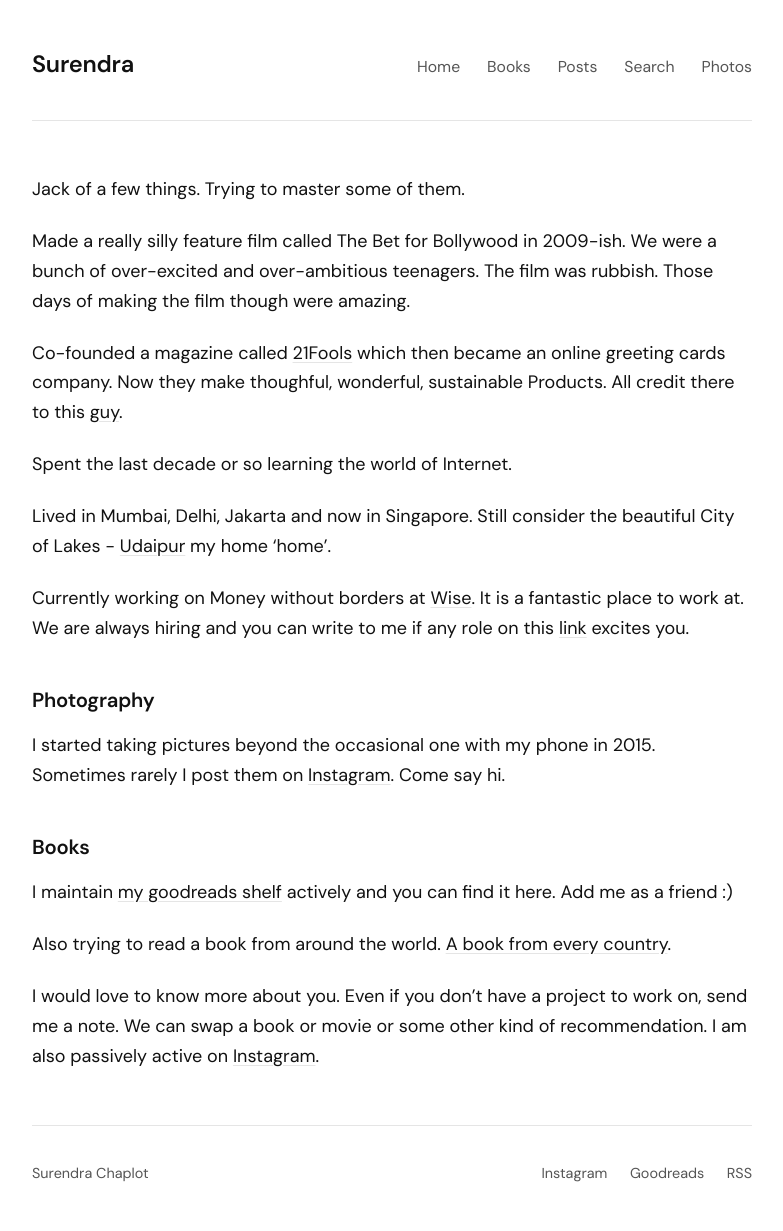
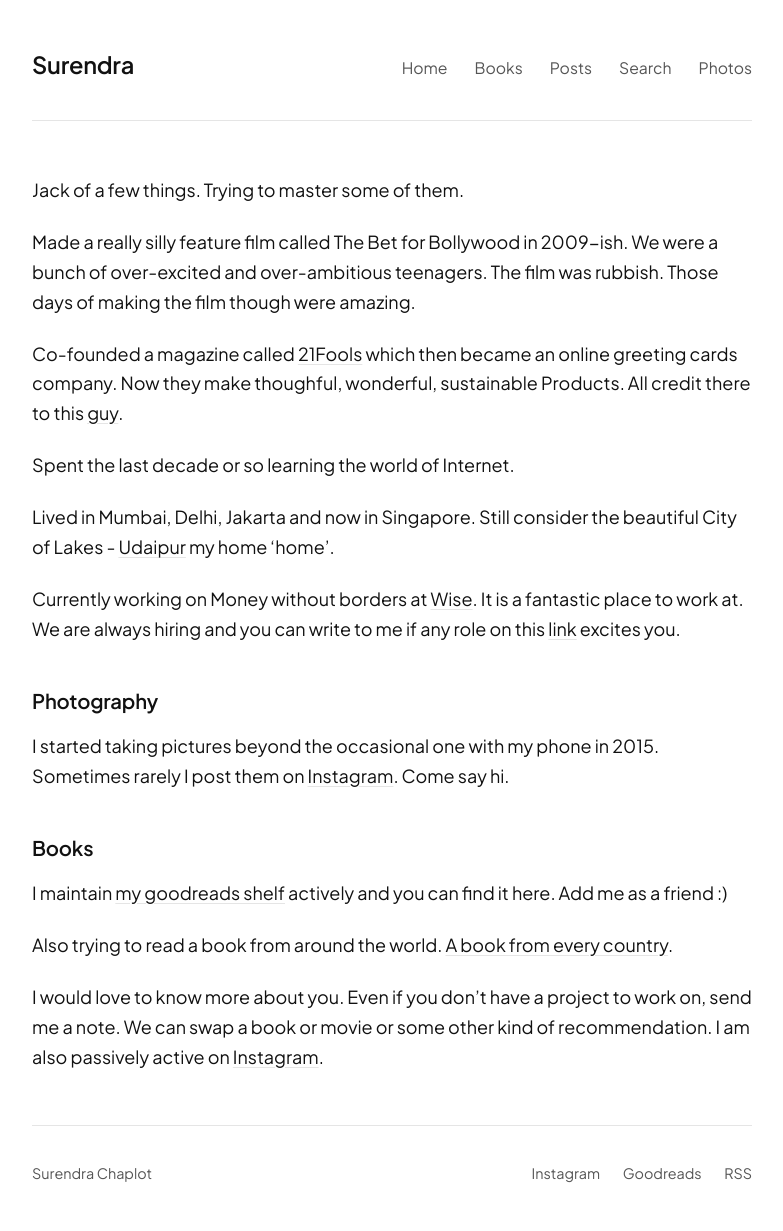
Before and after one commit to surendrachaplot/surendrachaplot, a Jekyll site: the page built from index.md, in a window 1280 px wide. Shown: the whole page, without its empty margins (248-1031 px from the left). Built offline with Jekyll 4.4.1, drawn with Linux system fonts in a browser that asks for light colours.

Commit message:
Revert font back to Plus Jakarta Sans

```diff
--- a/_layouts/default.html
+++ b/_layouts/default.html
@@ -7,7 +7,7 @@
   <meta name="description" content="{% if page.description %}{{ page.description }}{% else %}{{ site.description }}{% endif %}">
   <link rel="preconnect" href="https://fonts.googleapis.com">
   <link rel="preconnect" href="https://fonts.gstatic.com" crossorigin>
-  <link href="https://fonts.googleapis.com/css2?family=DM+Sans:ital,opsz,wght@0,9..40,200..700;1,9..40,200..700&display=swap" rel="stylesheet">
+  <link href="https://fonts.googleapis.com/css2?family=Plus+Jakarta+Sans:ital,wght@0,200..800;1,200..800&display=swap" rel="stylesheet">
   <link rel="stylesheet" href="/assets/css/style.css">
   {% if page.custom_css %}<link rel="stylesheet" href="{{ page.custom_css }}">{% endif %}
   <link rel="alternate" type="application/rss+xml" title="{{ site.title }}" href="/feed.xml">
--- a/assets/css/style.css
+++ b/assets/css/style.css
@@ -10,7 +10,7 @@
   --border: #e5e5e5;
   --bg: #ffffff;
   --max-width: 720px;
-  --font: "DM Sans", -apple-system, BlinkMacSystemFont, "Segoe UI", Helvetica, Arial, sans-serif;
+  --font: "Plus Jakarta Sans", -apple-system, BlinkMacSystemFont, "Segoe UI", Helvetica, Arial, sans-serif;
 }
 
 html {
```
